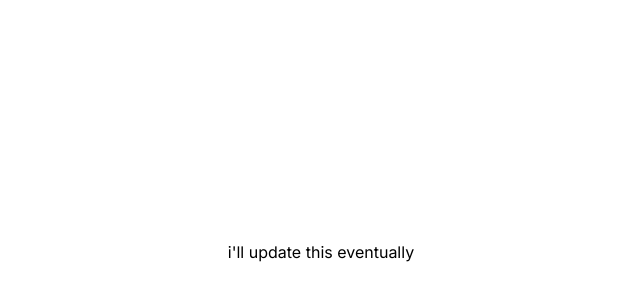
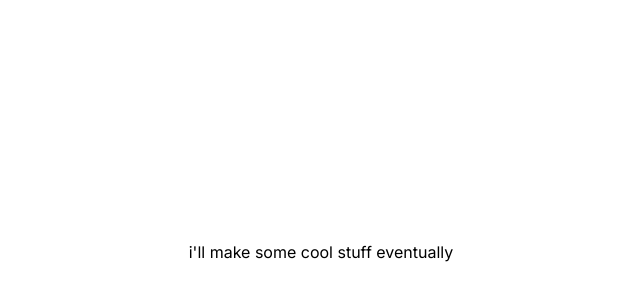
Before and after one commit to joeyvanlierop/joey, a Next.js app: page / in a window 1280 px wide. Shown: the part 148-448 px from the top of the page, without its empty margins (319-959 px from the left). Built offline with nearby package versions, Linux system fonts and the light colour scheme.

Commit message:
Update index.tsx

```diff
--- a/pages/index.tsx
+++ b/pages/index.tsx
@@ -1,7 +1,7 @@
 import styled from "styled-components";
 
 export default function Home() {
-  return <Hero>i'll update this eventually</Hero>;
+  return <Hero>i'll make some cool stuff eventually</Hero>;
 }
 
 const Hero = styled.div`
```
